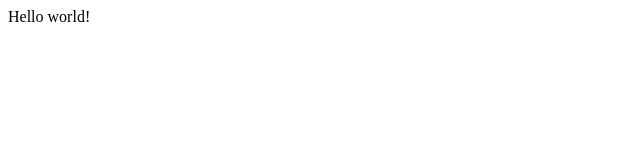
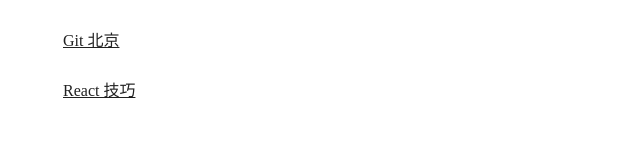
Before and after one commit to haoqicat/haoqi-lib, a Gatsby site: page / in a window 1280 px wide. Shown: the whole page, without its empty margins (0-640 px from the left). Built offline with nearby package versions, Linux system fonts and the light colour scheme; Gatsby itself is replaced by a stand-in of ours.

Commit message:
book list

```diff
--- /dev/null
+++ b/data/index.json
@@ -0,0 +1,10 @@
+[
+  {
+    "bookId": "git-beijing",
+    "title": "Git 北京"
+  },
+  {
+    "bookId": "react-tips",
+    "title": "React 技巧"
+  }
+]
--- a/src/pages/index.js
+++ b/src/pages/index.js
@@ -1,3 +1,48 @@
-import React from "react"
+import React from 'react'
+import { PRIMARY } from '../constants/Colors'
+import styled from 'styled-components'
+import Link from 'gatsby-link'
 
-export default () => <div>Hello world!</div>
+export default ({ data }) => {
+  const { edges: books } = data.allIndexJson
+  return (
+    <ul>
+      {books.map(p => (
+        <StyledLink key={p.node.bookId} to={`/${p.node.bookId}`}>
+          {p.node.title}
+        </StyledLink>
+      ))}
+    </ul>
+  )
+}
+
+export const pageQuery = graphql`
+  query IndexQuery {
+    allIndexJson {
+      edges {
+        node {
+          bookId
+          title
+        }
+      }
+    }
+  }
+`
+
+const StyledLink = styled(Link)`
+  transition: all 450ms cubic-bezier(0.23, 1, 0.32, 1) 0ms;
+  display: flex;
+  line-height: 50px;
+  color: rgba(0, 0, 0, 0.87);
+  &:before {
+    content: '';
+    width: 5px;
+    transition: all 450ms cubic-bezier(0.23, 1, 0.32, 1) 0ms;
+    margin-right: 10px;
+  }
+  &:hover {
+    &:before {
+      background: ${PRIMARY};
+    }
+  }
+`
```
